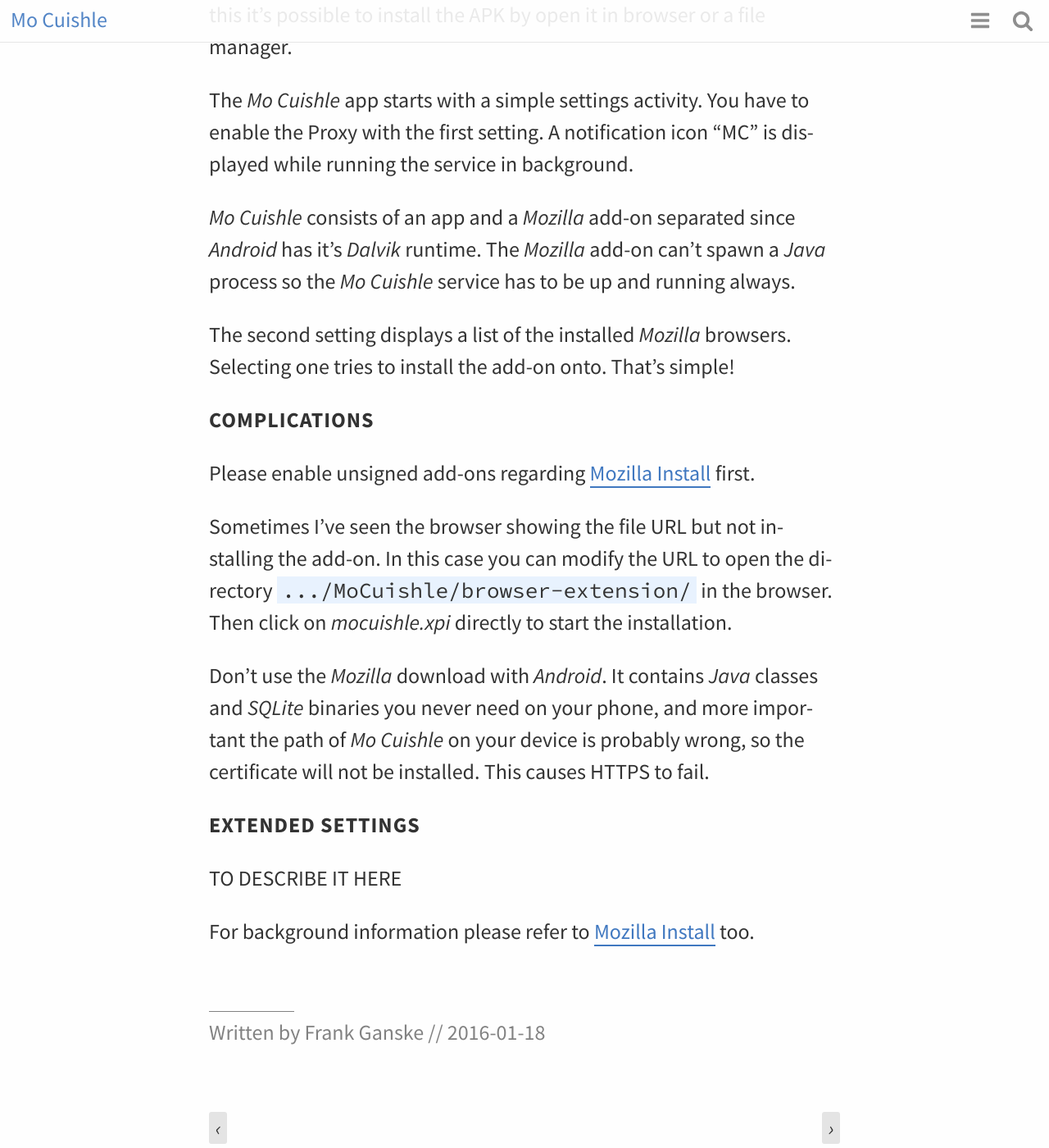
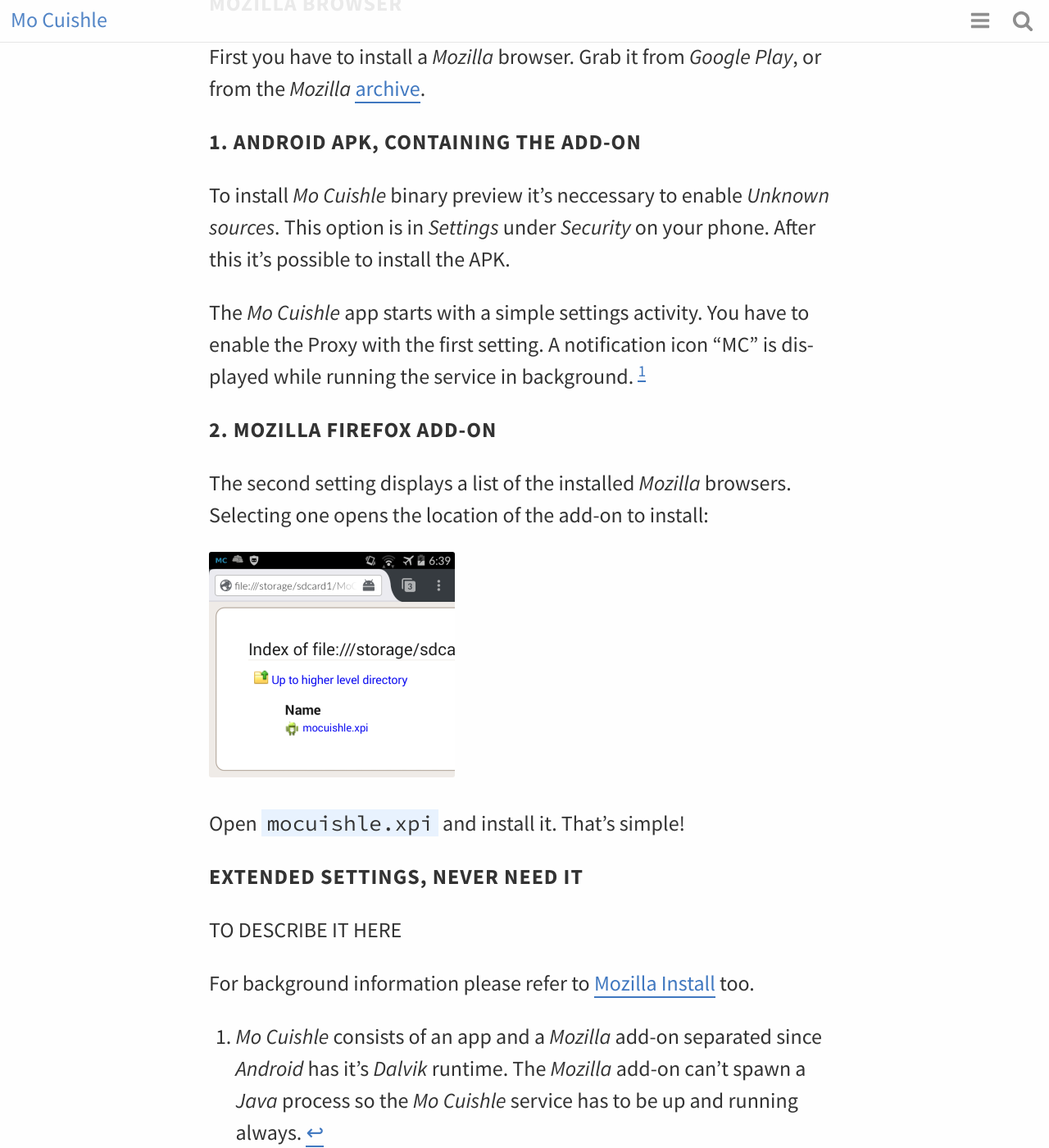
Before and after one commit to ganskef/MoCuishle, a Jekyll site: the page built from _posts/2016-01-18-android-install.md, in a window 1280 px wide and 1400 px high, scrolled down 906 px. Shown: the whole window at 82% size. Built offline with Jekyll 4.4.1, drawn with Linux system fonts in a browser that asks for light colours; some of the changed text lies outside the part shown.

```diff
--- a/_posts/2016-01-18-android-install.md
+++ b/_posts/2016-01-18-android-install.md
@@ -1,11 +1,13 @@
 ---
-#image: welcome-block.png
+image: android-startup.png
+caption: "Start up with your browse history in Android."
 subheadline: "Download and get it working on mobile devices."
 title: "Android Install"
 ---
 
-*Mo Cuishle* binary preview is provided as an unsigned APK only. It's
-not available at Google Play or other stores.
+*Mo Cuishle* binary preview is provided as an unsigned APK only. It's not
+available at Google Play or other stores, but here.<br><a class="button info"
+href="{{ site.url }}/mocuishle-binary-preview/mocuishle-1.0-20160331.apk">Download</a> 4MB
 <!--more-->
 
 **The Software is distributed on an "AS IS" basis, WITHOUT WARRANTY OF ANY KIND,
@@ -14,50 +16,37 @@ either express or implied.**
 **Security Note: The encryption of the browser is broken. All content is stored
 UNENCRYPTED on your device.**
 
-**<a class="button info"
-href="{{ site.url }}/mocuishle-binary-preview/mocuishle-1.0-20160320.apk">Download</a>** 4MB
-
 # Mozilla browser
 
 First you have to install a *Mozilla* browser. Grab it from *Google Play*, or
 from the *Mozilla* [archive](https://ftp.mozilla.org/pub/mobile/releases/).
 
-# Android APK, containing the Add-on
+# 1. Android APK, containing the Add-on
 
 To install *Mo Cuishle* binary preview it's neccessary to enable *Unknown
 sources*. This option is in *Settings* under *Security* on your phone. After
-this it's possible to install the APK by open it in browser or a file manager.
+this it's possible to install the APK.
 
 The *Mo Cuishle* app starts with a simple settings activity. You have to enable
 the Proxy with the first setting. A notification icon "MC" is displayed while
-running the service in background.
+running the service in background. [^1]
 
-*Mo Cuishle* consists of an app and a *Mozilla* add-on separated since *Android*
-has it's *Dalvik* runtime. The *Mozilla* add-on can't spawn a *Java* process so
-the *Mo Cuishle* service has to be up and running always.
+# 2. Mozilla Firefox Add-on
 
 The second setting displays a list of the installed *Mozilla* browsers.
-Selecting one tries to install the add-on onto. That's simple!
+Selecting one opens the location of the add-on to install:
 
-# Complications
+<img class="" src="{{ site.urlimg }}android-browser-extension.png" alt="">
 
-Please enable unsigned add-ons regarding
-[Mozilla Install]({{ site.url }}/mozilla-install/#complication-first-time-only)
-first.
+Open `mocuishle.xpi` and install it. That's simple!
 
-Sometimes I've seen the browser showing the file URL but not installing the
-add-on. In this case you can modify the URL to open the directory
-`.../MoCuishle/browser-extension/` in the browser. Then click on *mocuishle.xpi*
-directly to start the installation.
-
-Don't use the *Mozilla* download with *Android*. It contains *Java* classes and
-*SQLite* binaries you never need on your phone, and more important the path of
-*Mo Cuishle* on your device is probably wrong, so the certificate will not be
-installed. This causes HTTPS to fail.
-
-# Extended Settings
+# Extended Settings, never need it
 
 TO DESCRIBE IT HERE
 
 For background information please refer to
 [Mozilla Install]({{ site.url }}/mozilla-install/#other-browsers-settings) too.
+
+[^1]: *Mo Cuishle* consists of an app and a *Mozilla* add-on separated since
+      *Android* has it's *Dalvik* runtime. The *Mozilla* add-on can't spawn a
+      *Java* process so the *Mo Cuishle* service has to be up and running always.
```
Also changed, not shown: _posts/2016-01-16-license.md (+3 -2 lines), _posts/2016-01-17-mozilla-install.md (+14 -25 lines), _posts/2016-03-31-signed-to-be-simple.md (added, +44 -0 lines), _posts/9999-12-31-mocuishle.md (+5 -0 lines), images/android-browser-extension.png (added), images/android-site-actions.png (added), images/android-startup.png (added), 2 other files.
